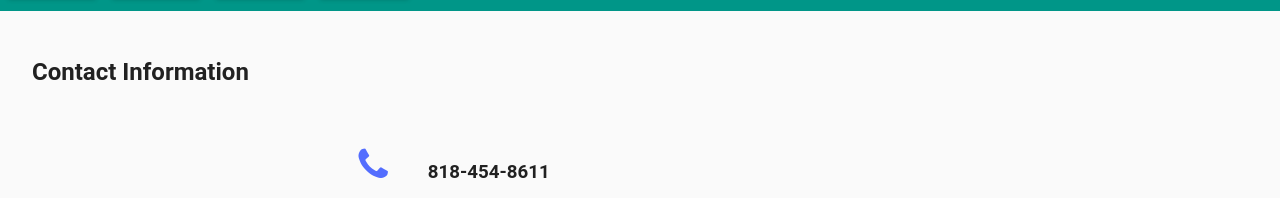
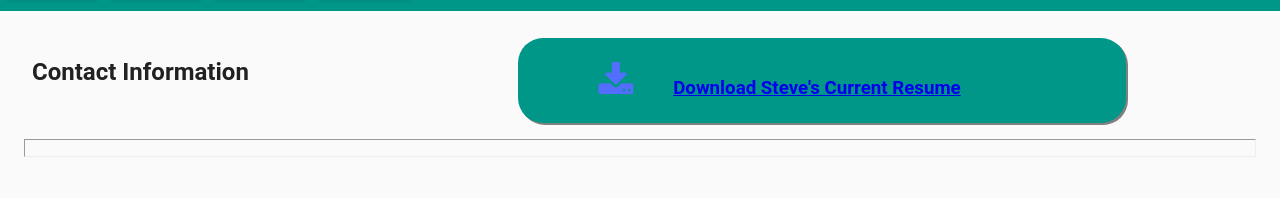
Before and after one commit to SMLarsen/professional-portfolio, a website: page public/views/index.html at #!/contact in a window 1280 px wide. Shown: the part 53-251 px from the top of the page. Drawn offline with Linux system fonts and the light colour scheme; files whose address does not match are found by name.

Commit message:
add download resume to contact page

```diff
--- a/public/views/templates/contact.html
+++ b/public/views/templates/contact.html
@@ -1,6 +1,16 @@
 <div class="md-padding view-content" layout="column" ng-cloak>
     <md-content flex layout-padding>
-        <h2>Contact Information</h2>
+
+        <div layout="row">
+            <div flex="40">
+              <h2>Contact Information</h2>
+            </div>
+            <div class="icon-line" id="resume-download-box" flex="50" md-colors="{background: 'primary'}">
+                <h3><i class="fa fa-download line-start-icon" aria-hidden="true" md-colors="{color: 'accent'}"></i><a ng-href="../assets/Larsen-Steven-(Resume)-2-17.pdf">Download Steve's Current Resume</a></h3>
+            </div>
+        </div>
+        <hr>
+
 
         <div class="icon-line" flex-offset="20">
             <h3><i md-colors="{color: 'accent'}" class="fa fa-phone" aria-hidden="true"></i>818-454-8611</h3>
```
